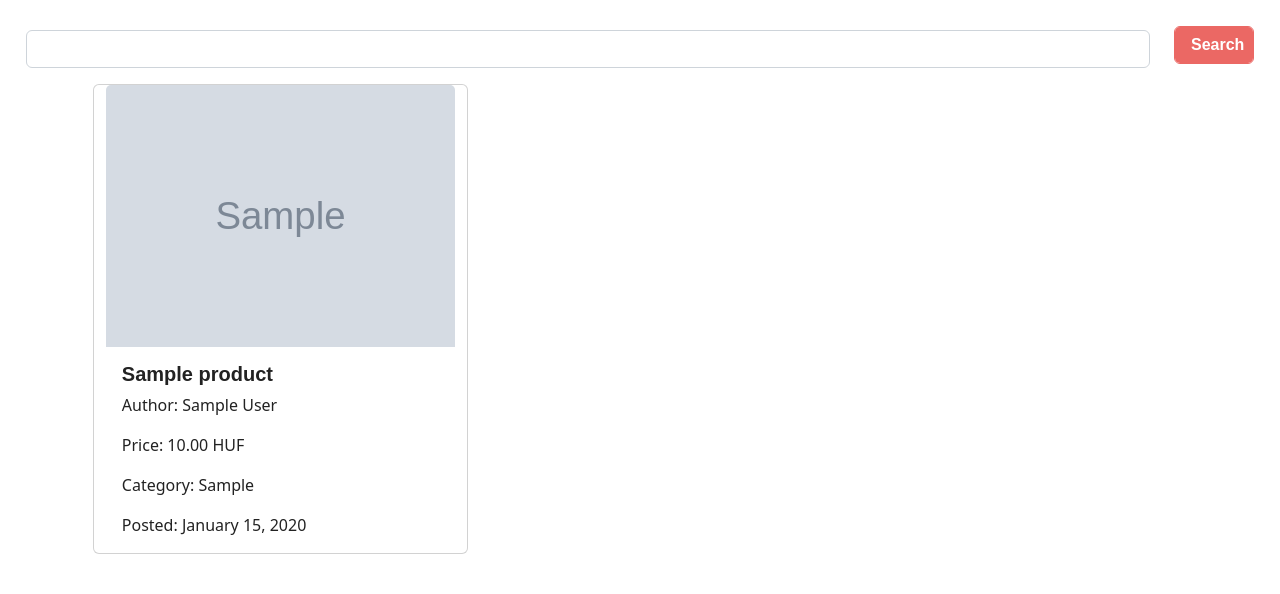
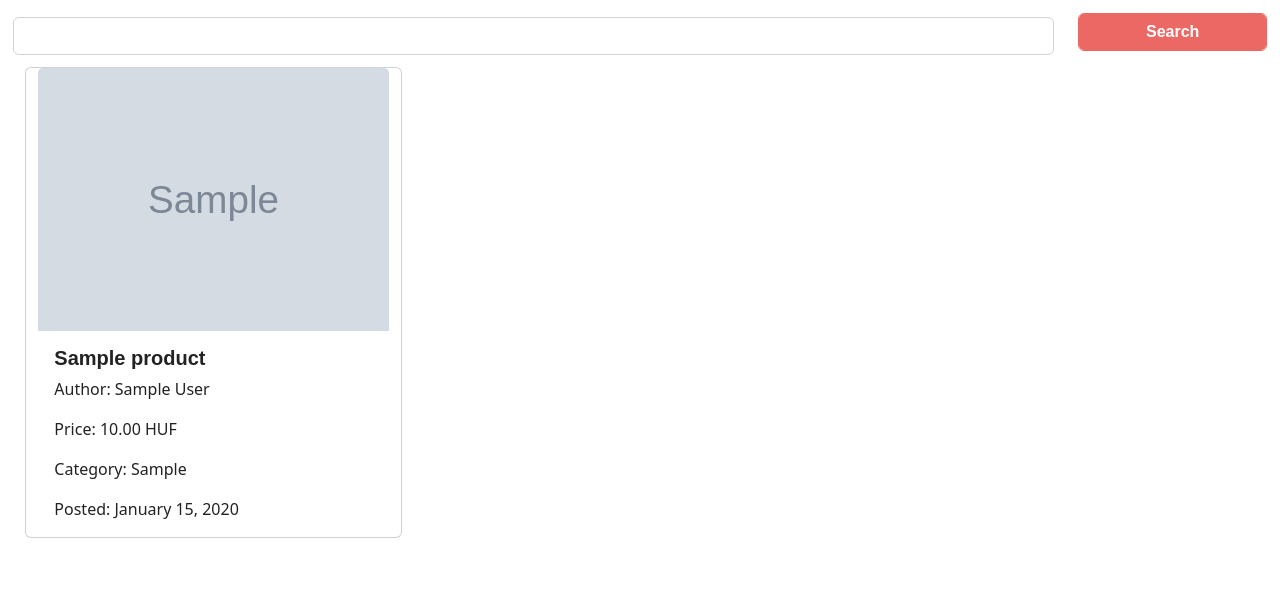
Before and after one commit to Daniel-Ax/HaladoSzt, a Django app: page / in a window 1280 px wide. Shown: the part 59-653 px from the top of the page. Run offline with Django 4.2, Linux system fonts and the light colour scheme; tables that the repository leaves empty hold one stand-in row (values such as "Sample post"); grey boxes marked "Sample" are stand-in pictures; some libraries are stand-ins or nearby versions; some web fonts are replaced.

Commit message:
Some styling changes

```diff
--- a/TextbookMarketplace/TextbookMarketplaceApp/static/textbook_stylesheet.css
+++ b/TextbookMarketplace/TextbookMarketplaceApp/static/textbook_stylesheet.css
@@ -3,7 +3,7 @@
 }
 
 .maincontainer {
-    padding: 2vw;
+    padding: 1vw;
 }
 
 .col-center {
@@ -25,6 +25,8 @@
 }
 @media (min-width: 768px) {
     .card {
-        margin: 1rem;
+        margin: 1%;
+        flex: 0 0 auto;
+        width: 30%;
     }
 }
--- a/TextbookMarketplace/TextbookMarketplaceApp/templates/index.html
+++ b/TextbookMarketplace/TextbookMarketplaceApp/templates/index.html
@@ -6,10 +6,10 @@
     <form method="post" class="form">
         {% csrf_token %}
         <div class="row">
-            <div class="col-sm-11">
+            <div class="col-md-10">
                 <input id="searchbar" name="searchtext" type="text" class="form-text form-control form-text" value="{{searchtext}}" />
             </div>
-            <div class="col-sm-1">
+            <div class="col-md-2">
                 <input type="submit" class="btn btn-primary form-control" value="Search" />
             </div>
         </div>
@@ -19,9 +19,9 @@
             <h3>No products to show.</h3>
         </div>
     {% else %}
-        <div class="row col-md-11 col-center">
+        <div class="row col-md-12 col-center">
             {% for product in products %}
-                <div class="card col-md-4">
+                <div class="card">
                     {% if product.image %}
                         <img class="card-img-top" src="{{ product.image.url }}" alt="Product Image">
                     {% else %}
```
